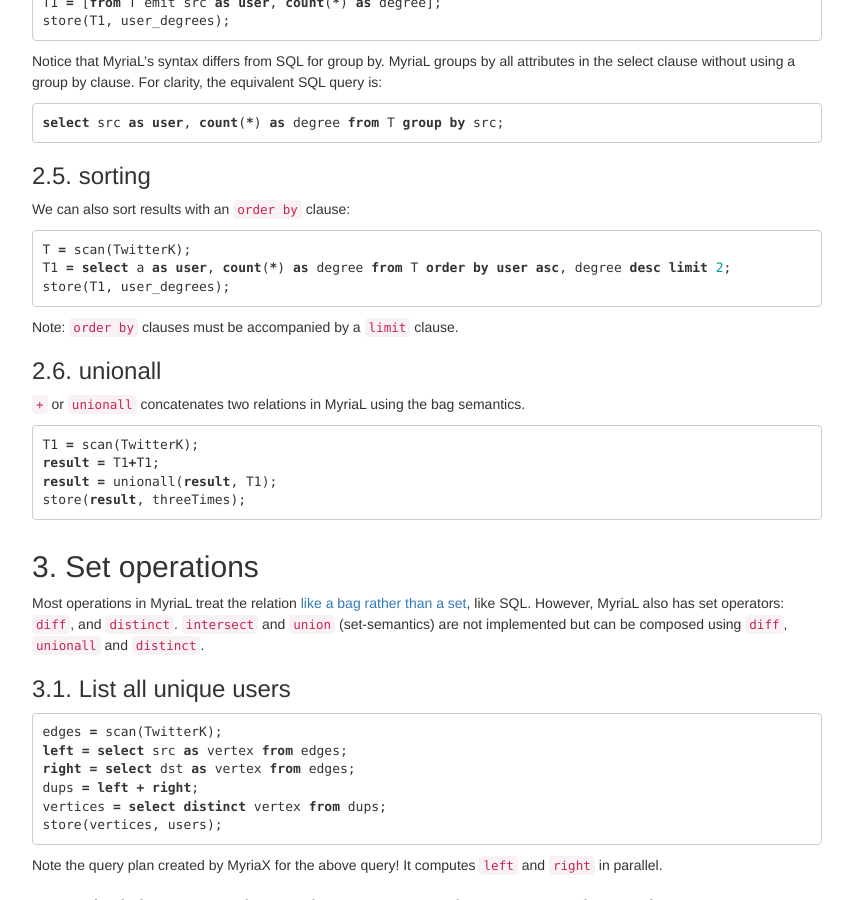
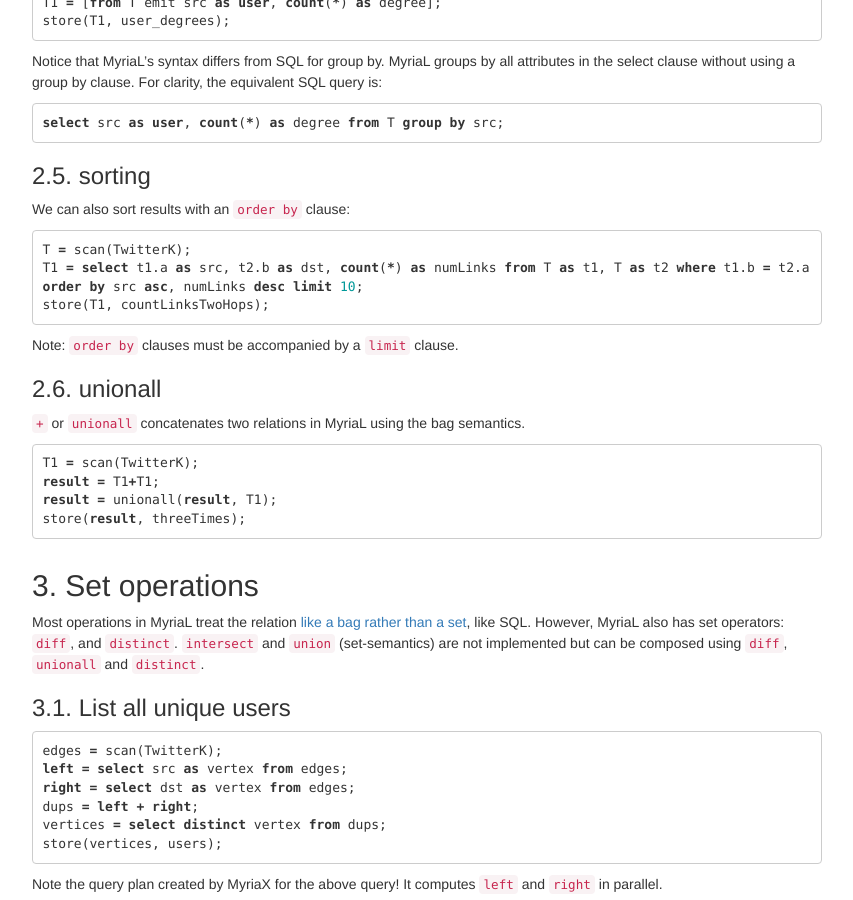
Before and after one commit to uwescience/myria-website, a Jekyll site: the page built from docs/myrial.md, in a window 1280 px wide and 900 px high, scrolled down 3416 px. Shown: the whole window, without its empty margins (213-1066 px from the left). Built offline with Jekyll 4.4.1, drawn with Linux system fonts in a browser that asks for light colours; nearby versions of some CDN libraries.

Commit message:
change example

````diff
--- a/docs/myrial.md
+++ b/docs/myrial.md
@@ -198,8 +198,8 @@ We can also sort results with an `order by` clause:
 
 ```sql
 T = scan(TwitterK);
-T1 = select a as user, count(*) as degree from T order by user asc, degree desc limit 2;
-store(T1, user_degrees);
+T1 = select t1.a as src, t2.b as dst, count(*) as numLinks from T as t1, T as t2 where t1.b = t2.a order by src asc, numLinks desc limit 10;
+store(T1, countLinksTwoHops);
 ```
 
 Note: `order by` clauses must be accompanied by a `limit` clause.
````
